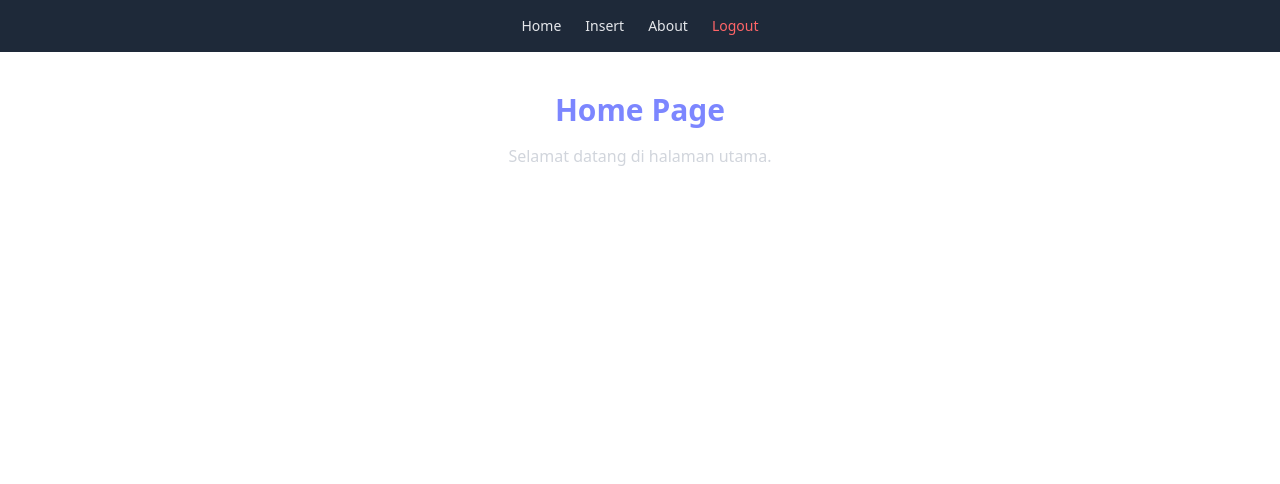
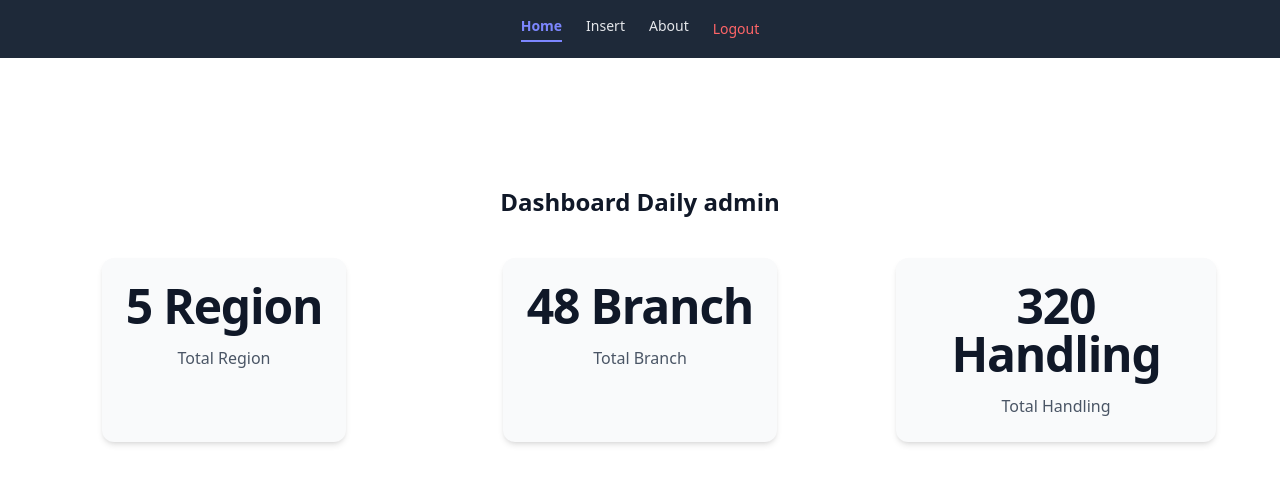
Before and after one commit to saepudinasep/stock_opname, a React (Vite) app: page / in a window 1280 px wide. Shown: the top 484 px of the page. Built offline with nearby package versions, Linux system fonts and the light colour scheme; sample sign-in values are in the browser's storage.

Commit message:
[UPDATE] Merubah Home

```diff
--- a/src/components/Navbar.jsx
+++ b/src/components/Navbar.jsx
@@ -1,4 +1,4 @@
-import { Link, useNavigate } from "react-router-dom";
+import { NavLink, useNavigate } from "react-router-dom";
 import Swal from "sweetalert2";
 import { useState } from "react";
 
@@ -44,15 +44,40 @@ export default function Navbar({ setIsLoggedIn }) {
             )}
 
             <nav className="flex justify-center gap-6 py-4 bg-gray-800 text-sm text-gray-200">
-                <Link to="/" className="hover:text-indigo-400">
+                <NavLink
+                    to="/"
+                    className={({ isActive }) =>
+                        isActive
+                            ? "text-indigo-400 font-semibold border-b-2 border-indigo-400 pb-1"
+                            : "hover:text-indigo-400"
+                    }
+                    end
+                >
                     Home
-                </Link>
-                <Link to="/insert" className="hover:text-indigo-400">
+                </NavLink>
+
+                <NavLink
+                    to="/insert"
+                    className={({ isActive }) =>
+                        isActive
+                            ? "text-indigo-400 font-semibold border-b-2 border-indigo-400 pb-1"
+                            : "hover:text-indigo-400"
+                    }
+                >
                     Insert
-                </Link>
-                <Link to="/about" className="hover:text-indigo-400">
+                </NavLink>
+
+                <NavLink
+                    to="/about"
+                    className={({ isActive }) =>
+                        isActive
+                            ? "text-indigo-400 font-semibold border-b-2 border-indigo-400 pb-1"
+                            : "hover:text-indigo-400"
+                    }
+                >
                     About
-                </Link>
+                </NavLink>
+
                 <button
                     onClick={handleLogout}
                     className="text-red-400 hover:text-red-300"
--- a/src/pages/Home.jsx
+++ b/src/pages/Home.jsx
@@ -1,8 +1,61 @@
+import { useEffect, useState } from "react";
+
 export default function Home() {
+    const [stats, setStats] = useState([]);
+    const [user, setUser] = useState(null);
+
+    useEffect(() => {
+        const storedUser = JSON.parse(localStorage.getItem("userData"));
+        if (storedUser) {
+            setUser(storedUser);
+            generateStats(storedUser);
+        }
+    }, []);
+
+    const generateStats = (user) => {
+        // Contoh data simulasi — nanti bisa diganti fetch dari CSV
+        if (user.role === "REGION") {
+            setStats([
+                { id: 1, name: "Cabang Handling", value: "14 Cabang" },
+                { id: 2, name: "Cabang Sudah Mengisi", value: "7 Cabang" },
+                { id: 3, name: "Cabang Belum Mengisi", value: "7 Cabang" },
+            ]);
+        } else if (user.role === "BRANCH") {
+            setStats([
+                { id: 1, name: "Unit yang Harus Update", value: "5 Unit" },
+                { id: 2, name: "Sudah Update Hari Ini", value: "3 Unit" },
+                { id: 3, name: "Belum Update", value: "2 Unit" },
+            ]);
+        } else {
+            setStats([
+                { id: 1, name: "Total Region", value: "5 Region" },
+                { id: 2, name: "Total Branch", value: "48 Branch" },
+                { id: 3, name: "Total Handling", value: "320 Handling" },
+            ]);
+        }
+    };
+
     return (
-        <div className="p-10 text-center">
-            <h1 className="text-3xl font-bold text-indigo-400">Home Page</h1>
-            <p className="mt-4 text-gray-300">Selamat datang di halaman utama.</p>
+        <div className="bg-white py-24 sm:py-32 min-h-screen">
+            <div className="mx-auto max-w-7xl px-6 lg:px-8">
+                <h2 className="text-center text-2xl font-bold text-gray-900 mb-10">
+                    Dashboard Daily {user ? user.role : ""}
+                </h2>
+
+                <dl className="grid grid-cols-1 gap-x-8 gap-y-16 text-center lg:grid-cols-3">
+                    {stats.map((stat) => (
+                        <div
+                            key={stat.id}
+                            className="mx-auto flex max-w-xs flex-col gap-y-4 bg-gray-50 shadow-md rounded-xl p-6"
+                        >
+                            <dt className="text-base text-gray-600">{stat.name}</dt>
+                            <dd className="order-first text-3xl font-semibold tracking-tight text-gray-900 sm:text-5xl">
+                                {stat.value}
+                            </dd>
+                        </div>
+                    ))}
+                </dl>
+            </div>
         </div>
     );
 }
```
